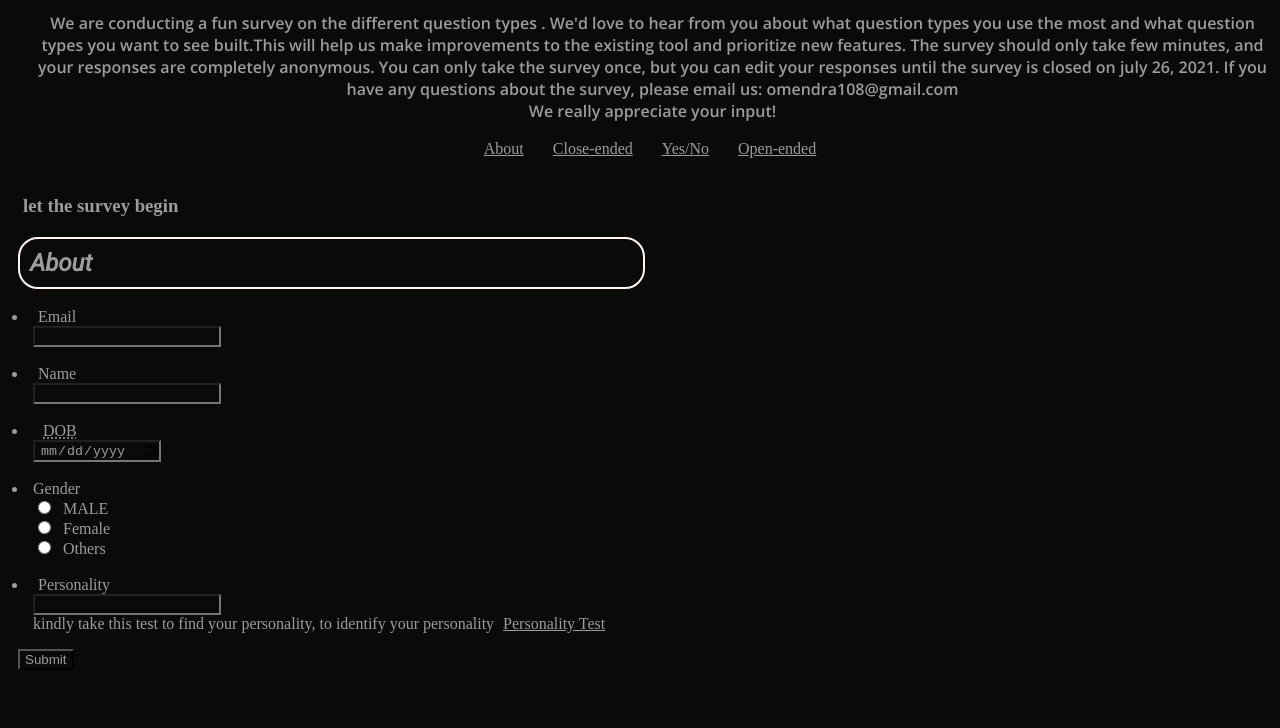
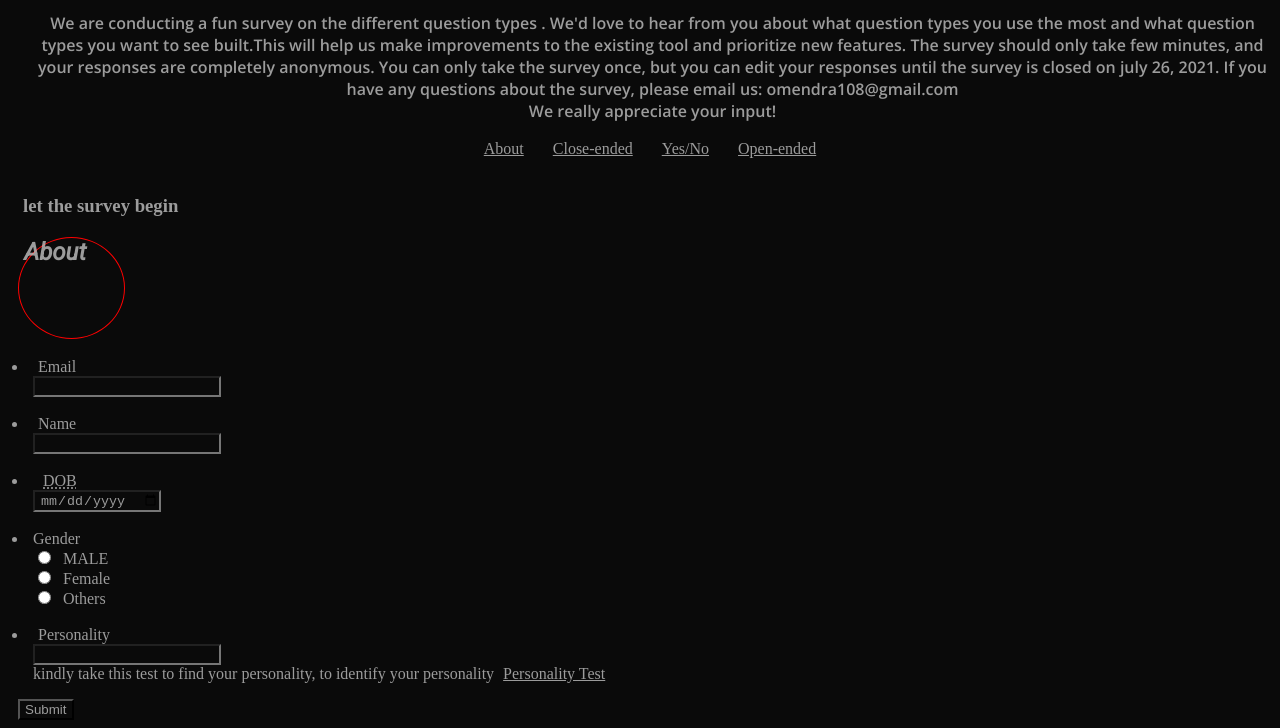
Before and after one commit to omendra26/Survey, a plain HTML site: page index.html in a window 1280 px wide. Shown: the part 93-821 px from the top of the page. Before the commit the page ends 800 px from the top, so only its background shows below. Drawn offline with nearby package versions, Linux system fonts and the light colour scheme.

Commit message:
Update survey.css

```diff
--- a/survey.css
+++ b/survey.css
@@ -17,13 +17,14 @@ h1{
 }
 
 h2{
-    box-sizing: border-box;
 
     font-family: 'Roboto', sans-serif;
-    border: 2px solid seashell;
-    border-radius:20px;
-    padding: 10px;
-    width: 50%;
+     border:1px solid red;
+    height:100px;
+    border-radius:50%;
+    -moz-border-radius:50%;
+    -webkit-border-radius:50%;
+    width:100px;
 
 }
 
```
